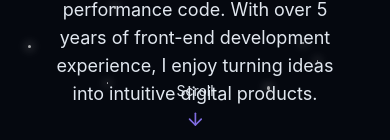
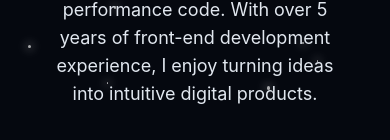
Before and after one commit to dorzz02/denielle-dahina-portfolio, a React (Vite) app: page / in a window 390 px wide. Shown: the part 704-844 px from the top of the page. Built offline with nearby package versions, Linux system fonts and the light colour scheme.

Commit message:
hide bouncing scroll message of hero section in mobile

```diff
--- a/src/components/heroSection.tsx
+++ b/src/components/heroSection.tsx
@@ -38,7 +38,7 @@
                     </div>
                 </div>
 
-                <div className="absolute bottom-8 left-1/2 transform -translate-x-1/2 flex flex-col items-center animate-bounce">
+                <div className="invisible md:visible absolute bottom-8 left-1/2 transform -translate-x-1/2 flex flex-col items-center animate-bounce">
                     <span className="text-sm text-muted-foreground mb-2"> Scroll </span>
                     <ArrowDown className="h-5 w-5 text-primary" />
                 </div>
```
